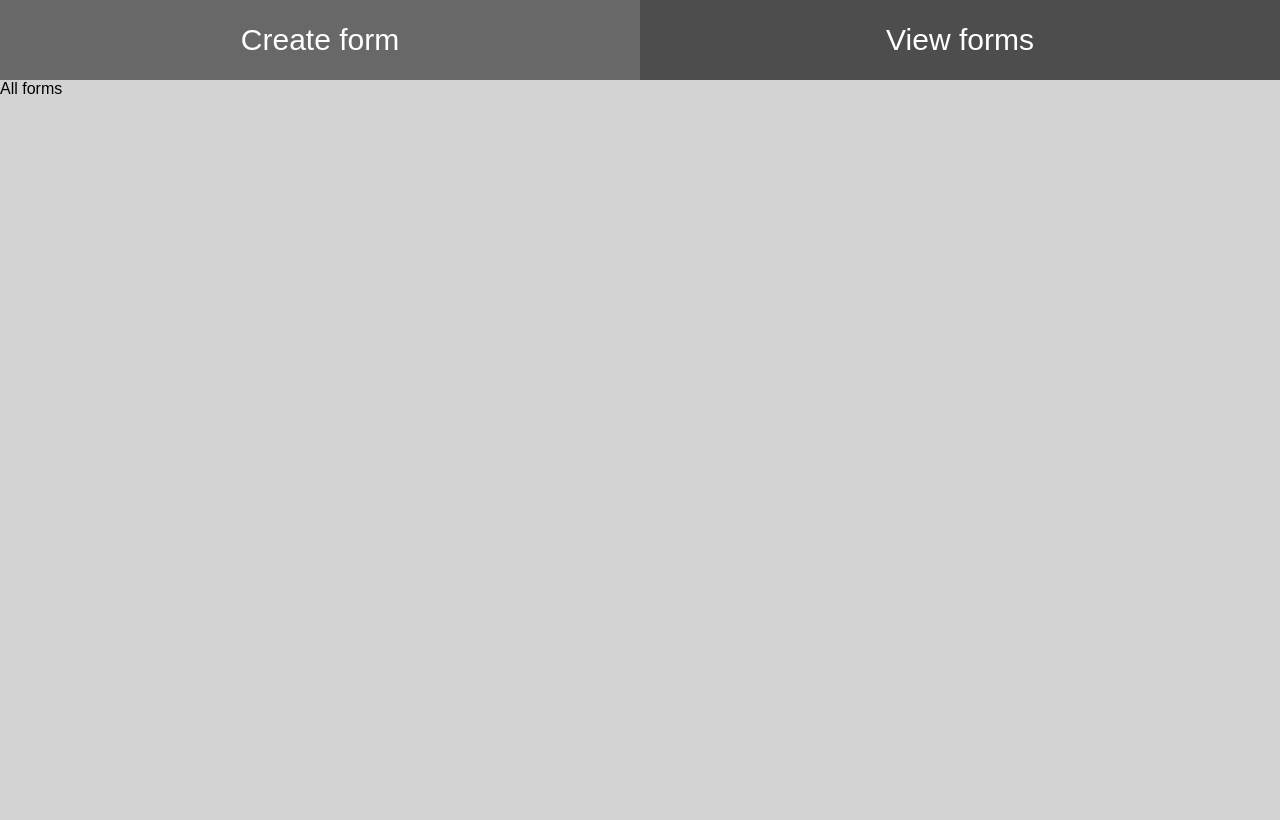
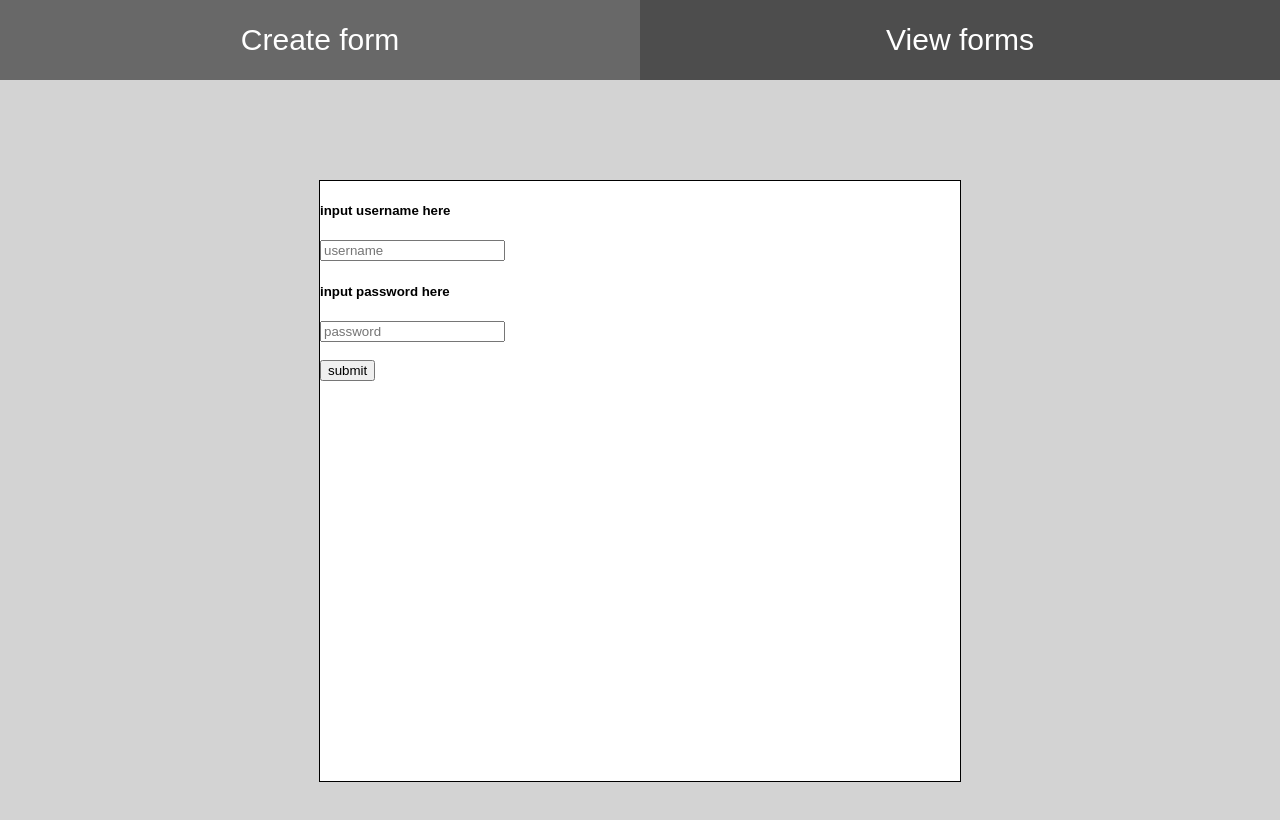
Before and after one commit to JadenFicklin/fav-movie-form, a React (Create React App) app: page / in a window 1280 px wide. Both pictures are taken after a click on the element "View forms". Shown: the top 820 px of the page. Built offline with nearby package versions, Linux system fonts and the light colour scheme.

Commit message:
database setup/works

```diff
--- a/src/App.css
+++ b/src/App.css
@@ -77,3 +77,14 @@ body {
 .submit:hover {
   cursor: pointer;
 }
+
+/* test form */
+
+.test-form {
+  width: 50%;
+  height: 600px;
+  background-color: white;
+  border: 1px solid black;
+  margin: 0 auto;
+  margin-top: 100px;
+}
--- a/src/components/Allforms.js
+++ b/src/components/Allforms.js
@@ -1,7 +1,48 @@
-import React from "react";
+import React, { useState } from "react";
+import axios from "axios";
 
 function Allforms() {
-  return <div>All forms</div>;
+  const [username, setUsername] = useState("");
+  const [password, setPassword] = useState("");
+
+  const handleSubmit = (e) => {
+    e.preventDefault();
+    axios({
+      method: "POST",
+      url: "http://localhost:5000/api/register",
+      data: {
+        username: username,
+        password: password,
+      },
+    })
+      .then((res) => console.log(res.data))
+      .catch((err) => console.log(err + "this is the error"));
+  };
+
+  return (
+    <>
+      <form className="test-form" onSubmit={handleSubmit}>
+        <h5>input username here</h5>
+        <input
+          type="text"
+          placeholder="username"
+          onChange={(e) => setUsername(e.target.value)}
+        />
+        {username}
+
+        <h5>input password here</h5>
+        <input
+          type="password"
+          placeholder="password"
+          onChange={(e) => setPassword(e.target.value)}
+        />
+        {password}
+        <br />
+        <br />
+        <button>submit</button>
+      </form>
+    </>
+  );
 }
 
 export default Allforms;
```
Also changed, not shown: 1 other file (tests, documents, lock files or other folders).
